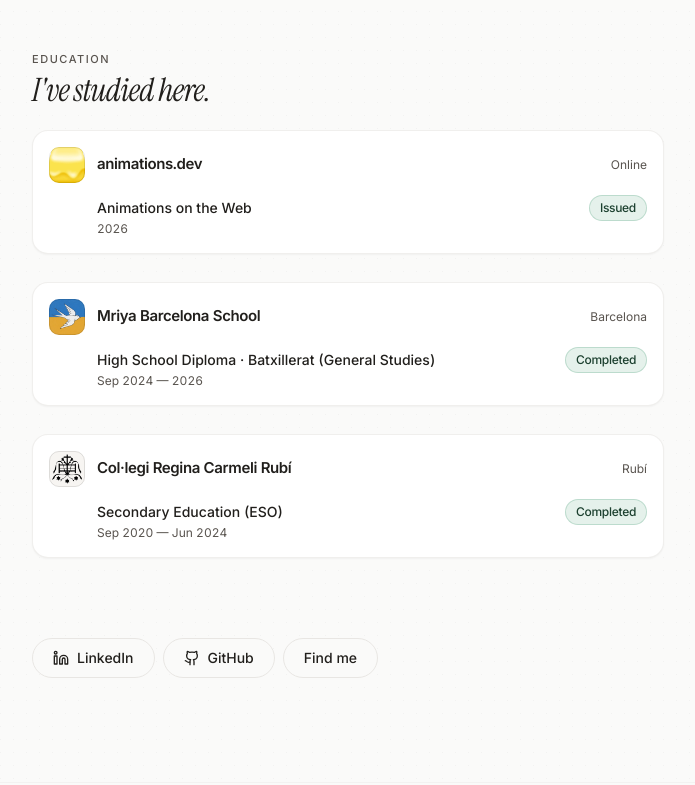
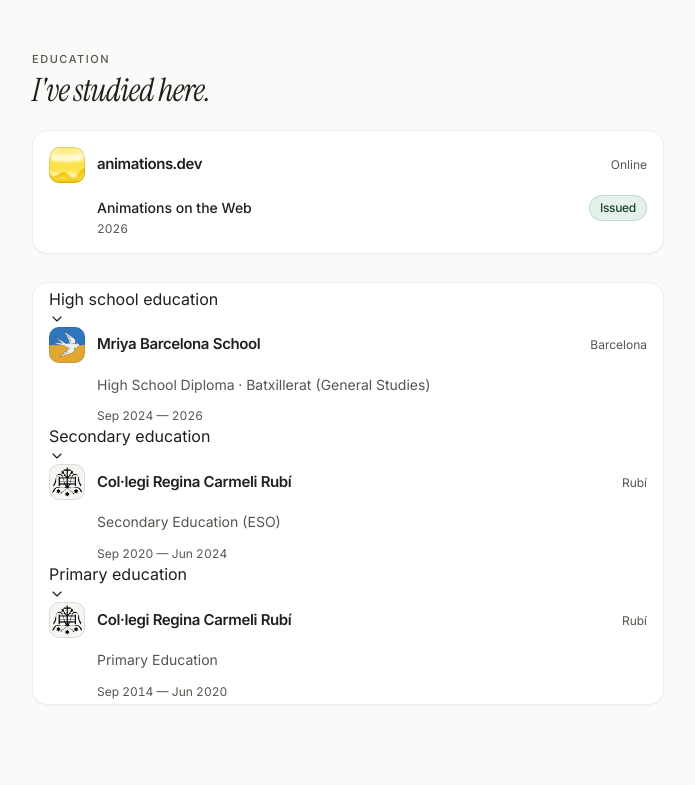
Before and after one commit to mykolavoronin/portfolio, a React (Vite) app: page /about in a window 1280 px wide. Shown: the part 1880-2665 px from the top of the page, without its empty margins (292-987 px from the left). Built offline with nearby package versions, Linux system fonts and the light colour scheme; the HTML template or start-up script is replaced by a standard one.

Commit message:
Fold earlier education behind clickable stages.
Primary, secondary, and high school were dropped from the home page once they ended. Keep them in the education section, closed by default, and open the school on click.

```diff
--- /dev/null
+++ b/src/components/StudyFold.tsx
@@ -0,0 +1,119 @@
+import { useId, useState } from "react";
+import { ChevronDown } from "lucide-react";
+import { Link } from "react-router-dom";
+import { ExpandableAcronym } from "@/components/ExpandableAcronym";
+import { cn } from "@/lib/utils";
+import type { StudyGroup, StudyItem } from "@/data/education";
+
+export function StudyFold({
+  label,
+  entries,
+}: {
+  label: string;
+  entries: { group: StudyGroup; item: StudyItem }[];
+}) {
+  const [open, setOpen] = useState(false);
+  const reactId = useId();
+  const panelId = `${reactId}-panel`;
+  const triggerId = `${reactId}-trigger`;
+
+  if (entries.length === 0) return null;
+
+  const grouped = new Map<string, { group: StudyGroup; items: StudyItem[] }>();
+  for (const entry of entries) {
+    const existing = grouped.get(entry.group.id);
+    if (existing) {
+      existing.items.push(entry.item);
+    } else {
+      grouped.set(entry.group.id, { group: entry.group, items: [entry.item] });
+    }
+  }
+
+  return (
+    <div className="study-fold">
+      <button
+        type="button"
+        id={triggerId}
+        className="study-fold-trigger"
+        aria-expanded={open}
+        aria-controls={panelId}
+        onClick={() => setOpen((value) => !value)}
+      >
+        <span>{label}</span>
+        <ChevronDown className="h-4 w-4" strokeWidth={1.75} aria-hidden />
+      </button>
+      <div
+        id={panelId}
+        role="region"
+        aria-labelledby={triggerId}
+        className={cn("study-fold-panel", open && "is-open")}
+        inert={!open || undefined}
+      >
+        <div className="study-fold-panel-inner">
+          {[...grouped.values()].map(({ group, items }) => (
+            <StudyFoldSchool key={group.id} group={group} items={items} />
+          ))}
+        </div>
+      </div>
+    </div>
+  );
+}
+
+function StudyFoldSchool({ group, items }: { group: StudyGroup; items: StudyItem[] }) {
+  return (
+    <div>
+      <div className="org-head">
+        <img src={group.icon} alt="" width={36} height={36} className="brand-mark" />
+        <div className="min-w-0 flex-1">
+          <div className="flex flex-wrap items-baseline justify-between gap-x-3 gap-y-0.5">
+            {group.pagePath ? (
+              <Link
+                to={group.pagePath}
+                className="text-[15px] font-semibold tracking-tight hover:text-foreground/75 transition-colors"
+              >
+                {group.name}
+              </Link>
+            ) : group.href ? (
+              <a
+                href={group.href}
+                target="_blank"
+                rel="noopener noreferrer"
+                className="text-[15px] font-semibold tracking-tight hover:text-foreground/75 transition-colors"
+              >
+                {group.name}
+              </a>
+            ) : (
+              <p className="text-[15px] font-semibold tracking-tight">{group.name}</p>
+            )}
+            {group.location ? (
+              <span className="text-xs text-muted-foreground">{group.location}</span>
+            ) : null}
+          </div>
+        </div>
+      </div>
+      <ul className="org-items">
+        {items.map((item) => (
+          <li key={`${group.id}-${item.title}`}>
+            <div className="text-sm text-muted-foreground">
+              {item.programExpand ? (
+                <ExpandableAcronym
+                  prefix={item.programExpand.prefix}
+                  short={item.programExpand.short}
+                  full={item.programExpand.full}
+                  className="text-sm text-muted-foreground"
+                />
+              ) : (
+                item.title
+              )}
+            </div>
+            <div className="story-links">
+              <span className="inline-flex items-center text-xs text-muted-foreground tabular-nums">
+                {item.period}
+              </span>
+            </div>
+          </li>
+        ))}
+      </ul>
+    </div>
+  );
+}
--- a/src/components/StudyGroups.tsx
+++ b/src/components/StudyGroups.tsx
@@ -1,7 +1,16 @@
 import { Link } from "react-router-dom";
 import { Badge } from "@/components/ui/badge";
 import { ExpandableAcronym } from "@/components/ExpandableAcronym";
-import { studyGroups, visibleItems, type StudyGroup, type StudyItem } from "@/data/education";
+import {
+  isSchoolItem,
+  schoolStageEntries,
+  schoolStages,
+  studyGroups,
+  visibleItems,
+  type StudyGroup,
+  type StudyItem,
+} from "@/data/education";
+import { StudyFold } from "@/components/StudyFold";
 import { cn } from "@/lib/utils";
 
 function statusVariant(status?: string): "success" | "warn" | "info" | "muted" {
@@ -71,10 +80,14 @@ function ItemTitle({ item }: { item: StudyItem }) {
 }
 
 export function StudyGroups({ variant = "plain" }: { variant?: "plain" | "surface" }) {
+  const earlier = schoolStages
+    .map((stage) => ({ ...stage, entries: schoolStageEntries(stage.id) }))
+    .filter((stage) => stage.entries.length > 0);
+
   return (
     <div className="space-y-6 sm:space-y-7">
       {studyGroups.map((group) => {
-        const items = visibleItems(group);
+        const items = visibleItems(group).filter((item) => !isSchoolItem(item));
         if (items.length === 0) return null;
         return (
         <article key={group.id} className={cn(variant === "surface" && "surface p-4")}>
@@ -114,6 +127,13 @@ export function StudyGroups({ variant = "plain" }: { variant?: "plain" | "surfac
         </article>
         );
       })}
+      {earlier.length > 0 ? (
+        <div className={cn(variant === "surface" && "surface px-4 py-1")}>
+          {earlier.map((stage) => (
+            <StudyFold key={stage.id} label={stage.label} entries={stage.entries} />
+          ))}
+        </div>
+      ) : null}
     </div>
   );
 }
--- a/src/data/education.ts
+++ b/src/data/education.ts
@@ -5,6 +5,8 @@ import animationsIcon from "@/assets/brands/animations-dev.png";
 import mriyaIcon from "@/assets/brands/mriya.png";
 import reginaIcon from "@/assets/brands/regina-carmeli.png";
 import { laneFromRange, type TimeLane } from "@/lib/timeline";
+
+export type StudyStage = "primary" | "secondary" | "high-school";
 
 export type StudyItem = {
   title: string;
@@ -16,6 +18,8 @@ export type StudyItem = {
   hold?: boolean;
   status?: string;
   href?: string;
+  /** School stage. Folded on the education section. */
+  stage?: StudyStage;
   programExpand?: {
     prefix: string;
     short: string;
@@ -56,7 +60,10 @@ export function itemPhase(item: StudyItem, now: Date = new Date()): StudyPhase {
 
 export function visibleItems(group: StudyGroup, now: Date = new Date()): StudyItem[] {
   if (group.hidden || group.private) return [];
-  return group.items.filter((item) => itemPhase(item, now) === "completed");
+  return group.items.filter((item) => {
+    const phase = itemPhase(item, now);
+    return phase === "completed" || phase === "current";
+  });
 }
 
 export function groupLane(
@@ -69,6 +76,26 @@ export function groupLane(
   return "studied";
 }
 
+export const schoolStages: { id: StudyStage; label: string }[] = [
+  { id: "high-school", label: "High school education" },
+  { id: "secondary", label: "Secondary education" },
+  { id: "primary", label: "Primary education" },
+];
+
+export function isSchoolItem(item: StudyItem) {
+  return item.stage === "primary" || item.stage === "secondary" || item.stage === "high-school";
+}
+
+export function schoolStageEntries(stage: StudyStage, now: Date = new Date()) {
+  const entries: { group: StudyGroup; item: StudyItem }[] = [];
+  for (const group of studyGroups) {
+    for (const item of visibleItems(group, now)) {
+      if (item.stage === stage) entries.push({ group, item });
+    }
+  }
+  return entries;
+}
+
 /** Institution groups — add another Scrimba / Politècnics item here, not as a new section. */
 export const studyGroups: StudyGroup[] = [
   {
@@ -77,13 +104,12 @@ export const studyGroups: StudyGroup[] = [
     location: "Barcelona",
     href: "https://politecnics.barcelona/",
     icon: politecnicsIcon,
-    private: true,
     items: [
       {
         title: "CFGS CASIX",
-        period: "Sep 2026 — Jul 2028",
+        period: "Sep 2026 — Jun 2028",
         start: "2026-09-01",
-        end: "2028-07-31",
+        end: "2028-06-30",
         status: "Upcoming",
         programExpand: {
           prefix: "CFGS ",
@@ -156,6 +182,7 @@ export const studyGroups: StudyGroup[] = [
         start: "2024-09-01",
         end: "2026-06-30",
         status: "Completed",
+        stage: "high-school",
       },
     ],
   },
@@ -172,6 +199,15 @@ export const studyGroups: StudyGroup[] = [
         start: "2020-09-01",
         end: "2024-06-30",
         status: "Completed",
+        stage: "secondary",
+      },
+      {
+        title: "Primary Education",
+        period: "Sep 2014 — Jun 2020",
+        start: "2014-09-01",
+        end: "2020-06-30",
+        status: "Completed",
+        stage: "primary",
       },
     ],
   },
```
